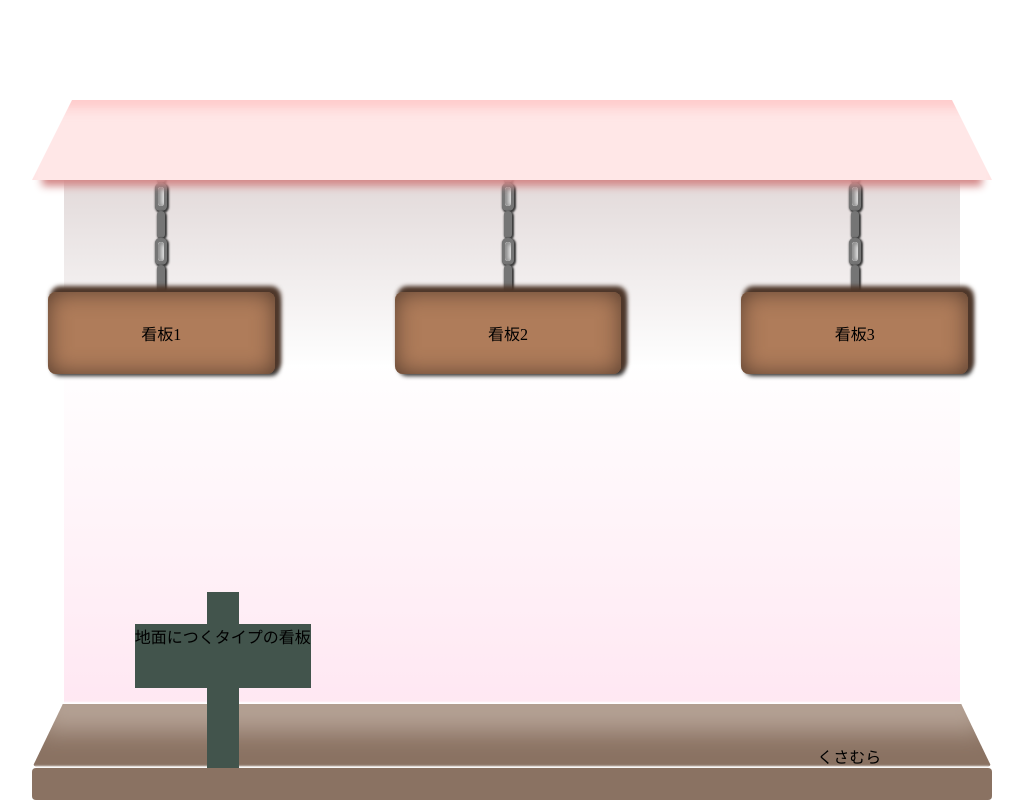
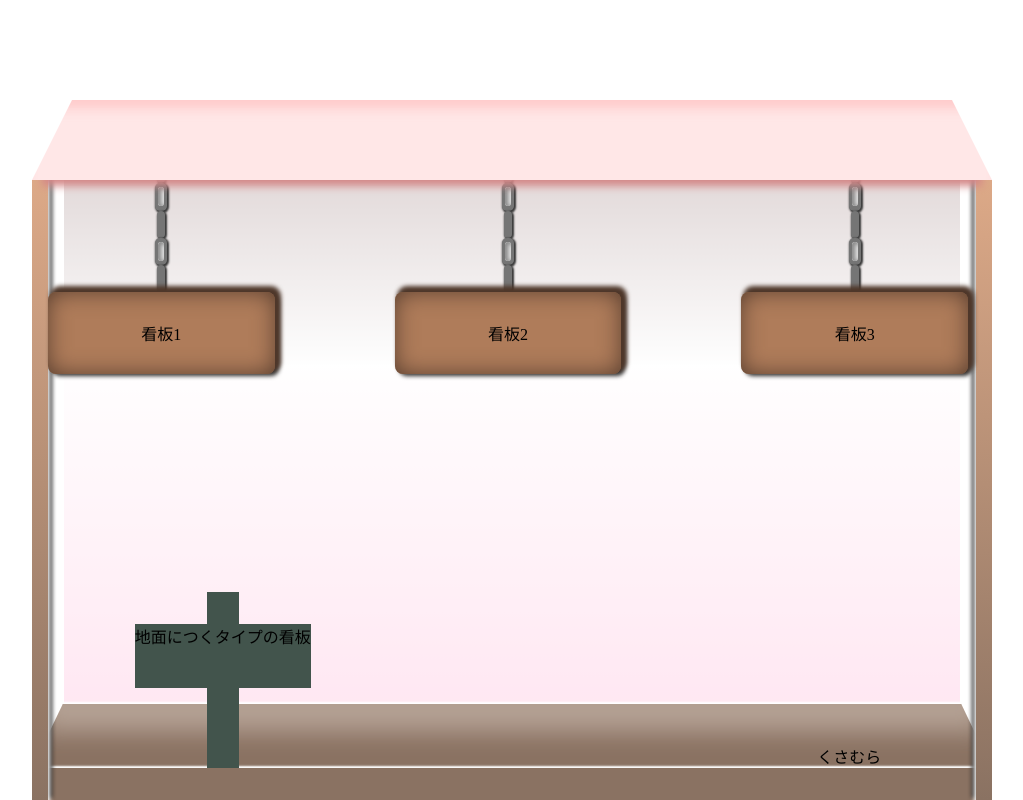
Before and after one commit to ryu1-1uyr/mypage-, a Next.js app: page / in a window 1280 px wide. Shown: the whole page, without its empty margins (36-1059 px from the left). Built offline with nearby package versions, Linux system fonts and the light colour scheme.

Commit message:
お試しで柱を立ててみる

```diff
--- a/src/components/LayerTop/index.tsx
+++ b/src/components/LayerTop/index.tsx
@@ -1,5 +1,6 @@
 "use client";
 import styled from "styled-components";
+import css from "styled-jsx/css";
 
 export function LayerTop() {
   return (
@@ -17,9 +18,31 @@ export function LayerTop() {
         </Okuyuki>
         <Dodai></Dodai>
       </Floor>
+      <Hashira pillarPosition={"left"} />
+      <Hashira pillarPosition={"right"} />
     </LayerElement>
   );
 }
+const Hashira = styled.div<{ pillarPosition: "left" | "right" }>`
+  position: absolute;
+
+  height: 100%;
+  width: 16px;
+
+  background: rgb(231, 176, 140);
+  background: linear-gradient(0deg, #8a7262 0%, #e7b08c 100%);
+
+  ${({ pillarPosition }) =>
+    pillarPosition === "left"
+      ? css`
+          left: 0;
+          box-shadow: 0 2px 4px 2px #fff, 8px 2px 4px -4px #111;
+        `
+      : css`
+          right: 0;
+          box-shadow: 0 2px 4px 2px #fff, -8px 2px 4px -4px #111;
+        `}
+`;
 
 const LayerElement = styled.div`
   position: relative;
```
